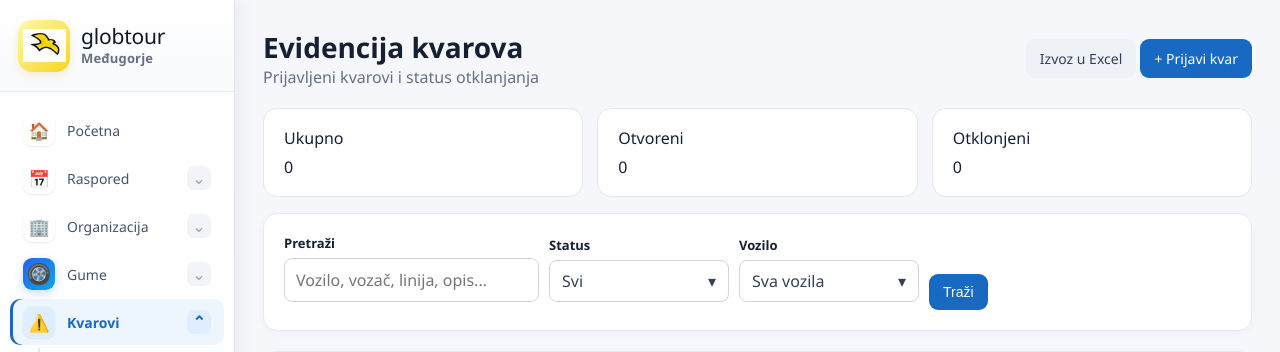
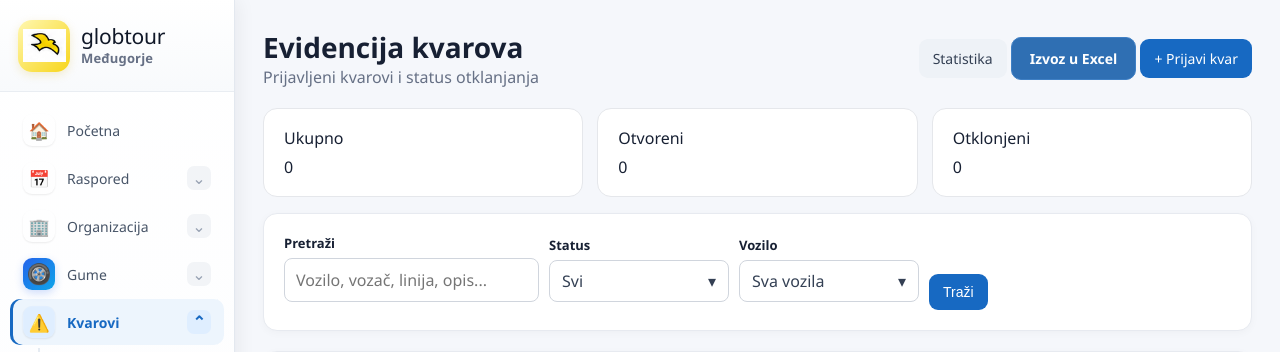
Before and after one commit to Izelenika/Globtour, a Flask app: page /kvarovi in a window 1280 px wide. Shown: the top 352 px of the page. Run offline with Flask 3, Linux system fonts and the light colour scheme; a user stored in the database is signed in; data comes from the database, SQL or seed files in the repository; data that the repository does not hold is empty.

Commit message:
Update breakdowns.html

```diff
--- a/templates/breakdowns.html
+++ b/templates/breakdowns.html
@@ -1,5 +1,5 @@
 {% extends "base.html" %}{% block content %}
-<div class="title"><div><h1>Evidencija kvarova</h1><div class="muted">Prijavljeni kvarovi i status otklanjanja</div></div><div><a class="btn secondary" href="/kvarovi/izvoz">Izvoz u Excel</a> <a class="btn" href="/kvarovi/dodaj">+ Prijavi kvar</a></div></div>
+<div class="title"><div><h1>Evidencija kvarova</h1><div class="muted">Prijavljeni kvarovi i status otklanjanja</div></div><div><a class="btn secondary" href="/kvarovi/statistika">Statistika</a> <a class="btn secondary excel-export-btn" href="/kvarovi/izvoz">Izvoz u Excel</a> <a class="btn" href="/kvarovi/dodaj">+ Prijavi kvar</a></div></div>
 <div class="stats-grid"><div class="stat-card"><div class="stat-label">Ukupno</div><div class="stat-value">{{stats.total}}</div></div><div class="stat-card"><div class="stat-label">Otvoreni</div><div class="stat-value">{{stats.open}}</div></div><div class="stat-card"><div class="stat-label">Otklonjeni</div><div class="stat-value">{{stats.resolved}}</div></div></div>
 <div class="panel"><form class="filters"><div class="field"><label>Pretraži</label><input name="q" value="{{q}}" placeholder="Vozilo, vozač, linija, opis..."></div><div class="field"><label>Status</label><select name="status"><option value="">Svi</option>{% for x in ['Prijavljen','U obradi','Otklonjen','Zatvoren'] %}<option {% if status==x %}selected{% endif %}>{{x}}</option>{% endfor %}</select></div><div class="field"><label>Vozilo</label><select name="vehicle"><option value="">Sva vozila</option>{% for x in vehicles %}<option {% if vehicle==x %}selected{% endif %}>{{x}}</option>{% endfor %}</select></div><button class="btn">Traži</button></form></div>
-<div class="panel"><table><tr><th>Datum</th><th>Vozilo</th><th>Linija</th><th>Mjesto</th><th>Vozači</th><th>Opis kvara</th><th>Kategorija</th><th>Status</th><th></th></tr>{% for r in rows %}<tr><td>{{r.breakdown_date|datefmt}}</td><td><b>{{r.vehicle}}</b></td><td>{{r.line}}</td><td>{{r.location}}</td><td>{{r.driver1}}{% if r.driver2 %}<br>{{r.driver2}}{% endif %}</td><td style="max-width:420px;white-space:normal">{{r.description}}</td><td>{{r.category}}</td><td>{{r.status}}</td><td><a class="btn edit-btn" href="/kvarovi/{{r.id}}/uredi">Uredi</a>{% if has_permission(current_user,'breakdowns_delete') %}<form method="post" action="/kvarovi/{{r.id}}/izbrisi" style="display:inline" onsubmit="return confirm('Obrisati kvar?')"><button class="btn danger">Obriši</button></form>{% endif %}</td></tr>{% endfor %}</table></div>{% endblock %}
+<div class="panel"><table><tr><th>Datum</th><th>Vozilo</th><th>Linija</th><th>Mjesto</th><th>Vozači</th><th>Opis kvara</th><th>Kategorija</th><th>Status</th><th></th></tr>{% for r in rows %}<tr><td>{{r.breakdown_date|datefmt}}</td><td><a href="/kvarovi/vozilo/{{r.vehicle|urlencode}}"><b>{{r.vehicle}}</b></a></td><td>{{r.line}}</td><td>{{r.location}}</td><td>{{r.driver1}}{% if r.driver2 %}<br>{{r.driver2}}{% endif %}</td><td style="max-width:420px;white-space:normal">{{r.description}}</td><td>{{r.category}}</td><td>{{r.status}}</td><td><a class="btn edit-btn" href="/kvarovi/{{r.id}}/uredi">Uredi</a>{% if has_permission(current_user,'breakdowns_delete') %}<form method="post" action="/kvarovi/{{r.id}}/izbrisi" style="display:inline" onsubmit="return confirm('Obrisati kvar?')"><button class="btn danger">Obriši</button></form>{% endif %}</td></tr>{% endfor %}</table></div>{% endblock %}
```
